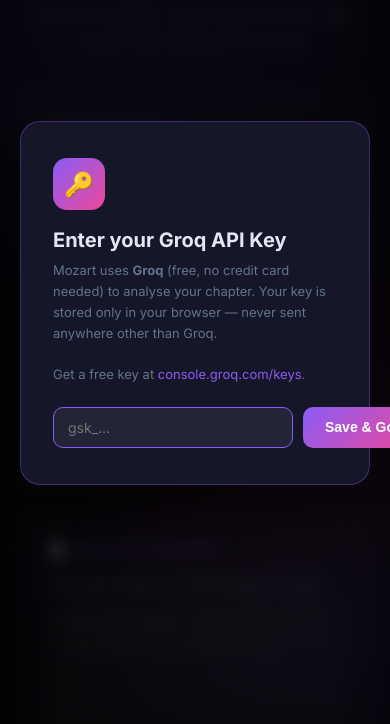
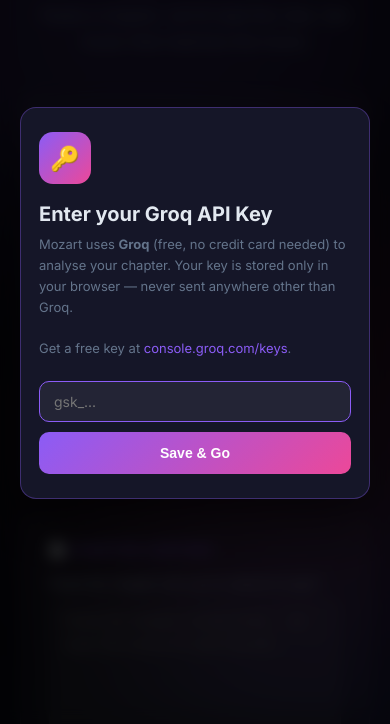
Before and after one commit to Athar-Abbas1/mozart, a plain HTML site: page index.html in a window 390 px wide. Shown: the part 119-843 px from the top of the page. Drawn offline with Linux system fonts and the light colour scheme; a web font is replaced by a local one.

Commit message:
Mobile pop up fix

```diff
--- a/index.html
+++ b/index.html
@@ -191,6 +191,13 @@
             animation: slideUp .3s ease;
         }
 
+        @media (max-width: 500px) {
+            .modal-box {
+                padding: 24px 18px;
+                border-radius: 16px;
+            }
+        }
+
         @keyframes slideUp {
             from {
                 transform: translateY(24px);
@@ -240,6 +247,7 @@
 
         .modal-input-row input {
             flex: 1;
+            min-width: 0;
             background: rgba(255, 255, 255, .06);
             border: 1px solid var(--border);
             border-radius: 10px;
@@ -270,6 +278,17 @@
 
         .modal-input-row button:hover {
             opacity: .85;
+        }
+
+        @media (max-width: 500px) {
+            .modal-input-row {
+                flex-direction: column;
+            }
+
+            .modal-input-row button {
+                width: 100%;
+                padding: 13px;
+            }
         }
 
         .modal-error {
```
